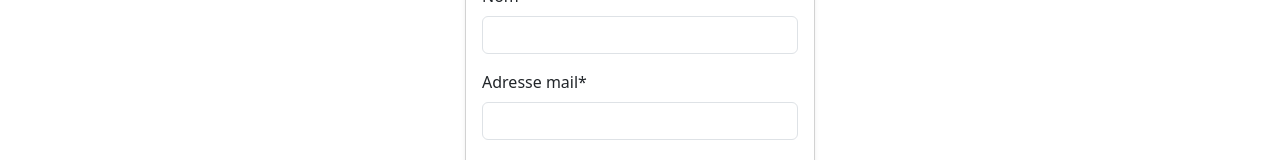
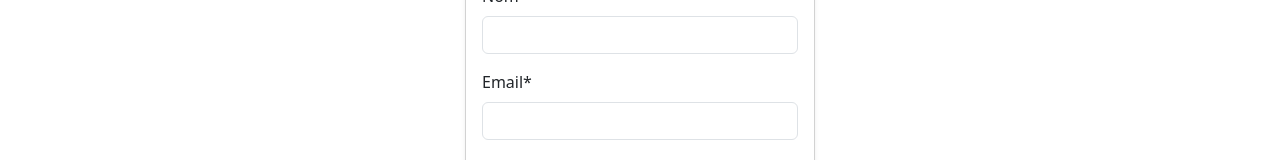
Before and after one commit to adlecorre/vinyl-shop-angular, an Angular app: page /inscription in a window 1280 px wide. Shown: the part 261-421 px from the top of the page. Built offline with nearby package versions, Linux system fonts and the light colour scheme.

Commit message:
Corrections minimes

```diff
--- a/src/app/components/catalogue/catalogue.html
+++ b/src/app/components/catalogue/catalogue.html
@@ -43,7 +43,7 @@
             <button class="btn btn-outline-danger w-100 mt-2"(click)="retirerDuPanier(v)">
                     <i class="fa-solid fa-minus me-2"></i>Retirer du panier
             </button>
-            <button class="btn btn-primary w-100 mt-2 position-relative" routerLink="['/panier']">Voir Panier </button>
+            <button class="btn btn-primary w-100 mt-2 position-relative" [routerLink]="['/panier']">Voir Panier </button>
 
           </div>
         </div>
--- a/src/app/components/catalogue/catalogue.ts
+++ b/src/app/components/catalogue/catalogue.ts
@@ -4,7 +4,7 @@ import { CatalogueService } from '../../services/catalogue';
 import { FormsModule } from '@angular/forms';
 import { PanierService } from '../../services/panier.service';
 import { Subscription } from 'rxjs';
-import { RouterModule } from '@angular/router';
+import { RouterLink, RouterModule } from '@angular/router';
 
 export interface Vinyle {
   idVinyle: number;
@@ -21,7 +21,7 @@ export interface Vinyle {
   templateUrl: './catalogue.html',
   styleUrls: ['./catalogue.css'],
   standalone: true,
-  imports: [CommonModule, FormsModule]
+  imports: [CommonModule, FormsModule, RouterLink]
 })
 
 export class CatalogueComponent implements OnInit {
--- a/src/app/components/inscription/inscription.html
+++ b/src/app/components/inscription/inscription.html
@@ -16,7 +16,7 @@
       </div>
 
       <div class="mb-3">
-        <label for="email" class="form-label">Adresse mail*</label>
+        <label for="email" class="form-label">Email*</label>
         <input type="email" class="form-control" id="email" [(ngModel)]="user.email" name="email" required>
       </div>
 
```
